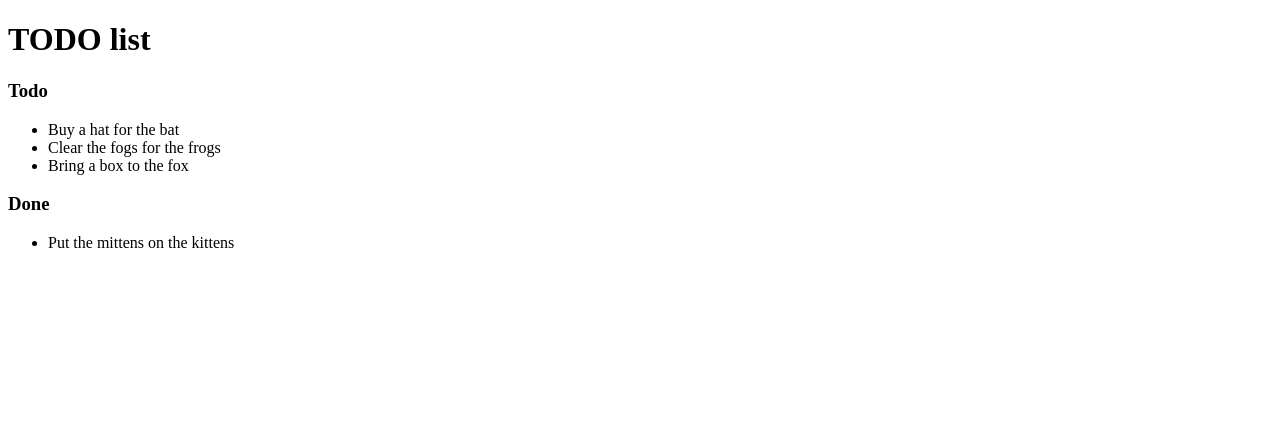
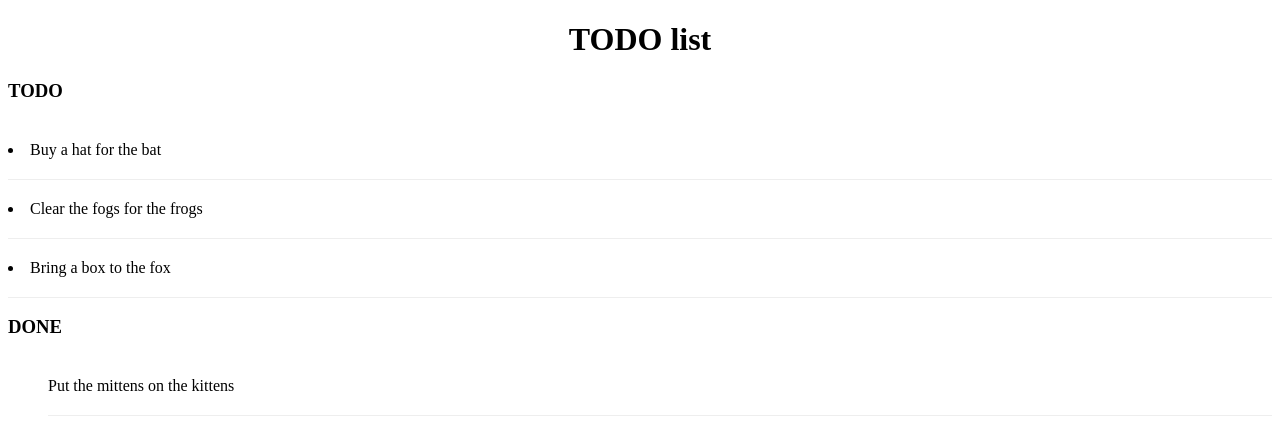
Before and after one commit to alteamucatiranait/to-do-altea, a plain HTML site: page index.html in a window 1280 px wide. Drawn offline with Linux system fonts and the light colour scheme.

Commit message:
Add basic style in index.html
Resolve #3

```diff
--- a/index.html
+++ b/index.html
@@ -3,10 +3,23 @@
  <head>
  <meta charset="utf-8">
  <title>TODO list</title>
+ <style>
+ h1 {
+ text-align:center;
+ }
+ h3 {
+ text-transform: uppercase;
+ }
+ li {
+ overflow: hidden;
+ padding: 20px 0;
+ border-bottom: 1px solid #eee;
+ }
+ </style>
  </head>
  <body>
  <h1>TODO list</h1>
- <h3>Todo</h3>
+ <h3>Todo</h3
   <ul>
     <li>Buy a hat for the bat</li>
     <li>Clear the fogs for the frogs</li>
```
Lines whose indentation alone changed are shown as unchanged.
